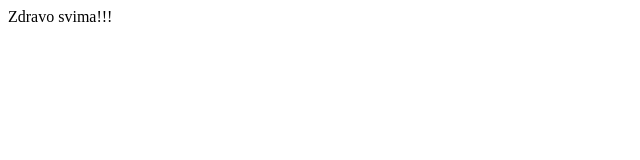
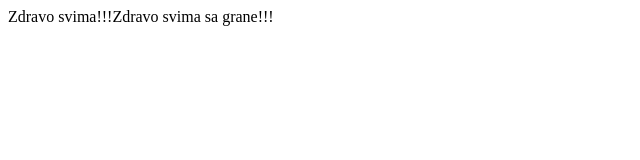
Before and after one commit to CodeEdu2020/Frontend2021, a plain HTML site: page index.html in a window 1280 px wide. Shown: the whole page, without its empty margins (0-640 px from the left). Drawn offline with Linux system fonts and the light colour scheme.

Commit message:
Update index.html

```diff
--- a/index.html
+++ b/index.html
@@ -7,6 +7,7 @@
     <title>Document</title>
     <script>
       document.write("Zdravo svima!!!");
+        document.write("Zdravo svima sa grane!!!");
     </script>
   </head>
   <body></body>
```
